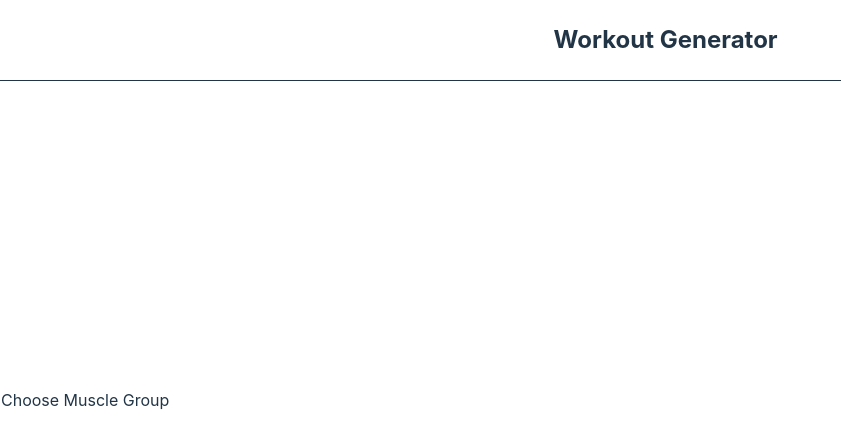
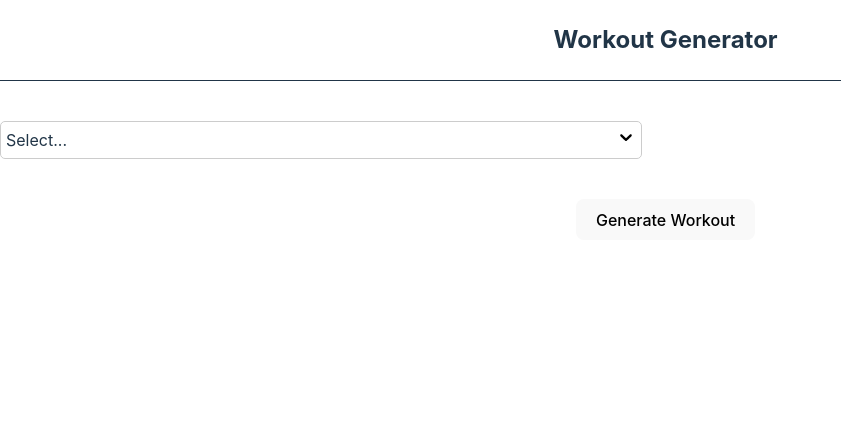
Before and after one commit to khintz34/workout-generator, a React (Vite) app: page / in a window 1280 px wide. Shown: the top 448 px of the page, without its empty margins (0-841 px from the left). Built offline with nearby package versions, Linux system fonts and the light colour scheme.

Commit message:
init dropdown

```diff
--- a/index.html
+++ b/index.html
@@ -4,7 +4,7 @@
     <meta charset="UTF-8" />
     <link rel="icon" type="image/svg+xml" href="/vite.svg" />
     <meta name="viewport" content="width=device-width, initial-scale=1.0" />
-    <title>Vite + React</title>
+    <title>Workout Generator</title>
   </head>
   <body>
     <div id="root"></div>
--- a/package.json
+++ b/package.json
@@ -20,5 +20,9 @@
     "@types/react-dom": "^18.0.10",
     "@vitejs/plugin-react": "^3.1.0",
     "vite": "^4.1.0"
+  },
+  "parserOptions": {
+    "sourceType": "module",
+    "allowImportExportEverywhere": true
   }
 }
--- a/src/App.css
+++ b/src/App.css
@@ -1,4 +1,9 @@
 #root {
   text-align: center;
   --main-background: #242424;
+  margin: 0;
+  padding: 0;
+  position: fixed;
+  top: 0;
+  height: 100vh;
 }
--- a/src/App.jsx
+++ b/src/App.jsx
@@ -1,10 +1,7 @@
-import { useState } from "react";
 import "./App.css";
 import Home from "./components/home/Home";
 
 function App() {
-  const [count, setCount] = useState(0);
-
   return (
     <div className="App">
       <Home />
--- a/src/assets/choices.js
+++ b/src/assets/choices.js
@@ -1,10 +1,10 @@
 export const MuscleGroup = [
-  "Back / Bicep",
-  "Chest / Tricep",
-  "Legs",
-  "Cardio",
-  "Full Upper Body",
-  "Full Body",
+  { value: "Back / Bicep", label: "Back / Bicep" },
+  { value: "Chest / Tricep", label: "Chest / Tricep" },
+  { value: "Legs", label: "Legs" },
+  { value: "Cardio", label: "Cardio" },
+  { value: "Full Upper Body", label: "Full Upper Body" },
+  { value: "Full Body", label: "Full Body" },
 ];
 
 export const WorkoutType = ["Body Weight", "Traditional Strength", "HIIT"];
--- a/src/components/choices/Choice.jsx
+++ b/src/components/choices/Choice.jsx
@@ -1,12 +1,51 @@
 import React from "react";
 import Header from "../header/Header";
+import { FontAwesomeIcon } from "@fortawesome/react-fontawesome";
+import { faChevronDown } from "@fortawesome/free-solid-svg-icons";
+import "./choice.css";
 
 const Choice = (props) => {
+  const getDisplay = () => {
+    return { placeholder };
+  };
+
   return (
-    <div className="choice-container">
-      <label className="whiteOutline">{props.title}</label>
+    <div className="dropdown-container">
+      <div className="dropdown-input">
+        <div className="dropdown-selected-value">Select...</div>
+        <div className="dropdown-tools">
+          <div className="dropdown-tool">
+            {" "}
+            <FontAwesomeIcon icon={faChevronDown} />
+          </div>
+        </div>
+      </div>
     </div>
   );
 };
 
 export default Choice;
+
+{
+  /* <div className="dropdown-container">
+<div className="dropdown-input">
+  <div className="dropdown-selected-value">Select...</div>
+  <div className="dropdown-tools">
+    <div className="dropdown-tool">{faChevronDown}asdfsd</div>
+  </div>
+</div>
+</div> */
+}
+
+{
+  /* <h2>{props.title}</h2>
+<select id={props.for} name={props.for} className="choiceSelect">
+  {props.list.map((value, index) => {
+    return (
+      <option value={value} key={`keyOption-${index}-${value}`}>
+        {value}
+      </option>
+    );
+  })}
+</select> */
+}
--- /dev/null
+++ b/src/components/choices/choice.css
@@ -0,0 +1,12 @@
+.choice-container {
+  width: 100vw;
+  max-width: 100vw;
+  display: flex;
+  flex-direction: column;
+  align-items: center;
+  margin-top: 5vh;
+}
+
+.choiceSelect {
+  /* position: absolute; */
+}
--- /dev/null
+++ b/src/components/dropdown/Dropdown.jsx
@@ -0,0 +1,82 @@
+import React, { useEffect, useState } from "react";
+import "./dropdown.css";
+
+const Icon = () => {
+  return (
+    <svg height="20" width="20" viewBox="0 0 20 20">
+      <path d="M4.516 7.548c0.436-0.446 1.043-0.481 1.576 0l3.908 3.747 3.908-3.747c0.533-0.481 1.141-0.446 1.574 0 0.436 0.445 0.408 1.197 0 1.615-0.406 0.418-4.695 4.502-4.695 4.502-0.217 0.223-0.502 0.335-0.787 0.335s-0.57-0.112-0.789-0.335c0 0-4.287-4.084-4.695-4.502s-0.436-1.17 0-1.615z"></path>
+    </svg>
+  );
+};
+
+const Dropdown = ({ placeHolder, options }) => {
+  const [showMenu, setShowMenu] = useState(false);
+  const [selectedValue, setSelectedValue] = useState(null);
+
+  useEffect(() => {
+    const handler = () => setShowMenu(false);
+
+    window.addEventListener("click", handler);
+    return () => {
+      window.removeEventListener("click", handler);
+    };
+  });
+
+  const handleInputClick = (e) => {
+    e.stopPropagation();
+    setShowMenu(!showMenu);
+  };
+
+  const getDisplay = () => {
+    if (selectedValue) {
+      return selectedValue.label;
+    }
+    return placeHolder;
+  };
+
+  const onItemClick = (option) => {
+    setSelectedValue(option);
+  };
+
+  const isSelected = (option) => {
+    if (!selectedValue) {
+      return false;
+    }
+
+    return selectedValue.value === option.value;
+  };
+
+  return (
+    <div className="dropdown-container">
+      <div className="dropdown-input" onClick={handleInputClick}>
+        {showMenu && (
+          <div className="dropdown-menu">
+            {options.map((option) => {
+              return (
+                <div
+                  onClick={() => {
+                    onItemClick(option);
+                  }}
+                  className={`dropdown-item ${
+                    isSelected(option) && "selected"
+                  }`}
+                  key={option.value}
+                >
+                  {option.label}
+                </div>
+              );
+            })}
+          </div>
+        )}
+        <div className="dropdown-selected-value">{getDisplay()}</div>
+        <div className="dropdown-tools">
+          <div className="dropdown-tool">
+            <Icon />
+          </div>
+        </div>
+      </div>
+    </div>
+  );
+};
+
+export default Dropdown;
--- /dev/null
+++ b/src/components/dropdown/dropdown.css
@@ -0,0 +1,43 @@
+.dropdown-container {
+  text-align: left;
+  border: 1px solid #ccc;
+  position: relative;
+  border-radius: 5px;
+  width: 50vw;
+  margin-top: 5vh;
+}
+
+.dropdown-input {
+  padding: 5px;
+  display: flex;
+  align-items: center;
+  justify-content: space-between;
+  user-select: none;
+}
+
+.dropdown-menu {
+  position: absolute;
+  transform: translateY(12vh);
+  width: 50vw;
+  border: 1px solid #ccc;
+  border-radius: 5px;
+  overflow: auto;
+  max-height: 150px;
+  background-color: #fff;
+  z-index: 99;
+}
+
+.dropdown-item {
+  padding: 5px;
+  cursor: pointer;
+  color: black;
+}
+
+.dropdown-item:hover {
+  background-color: #9fc3f870;
+}
+
+.dropdown-item.selected {
+  background-color: #0d6efd;
+  color: #fff;
+}
--- a/src/components/header/header.css
+++ b/src/components/header/header.css
@@ -3,7 +3,7 @@
   width: 100vw;
   max-width: 100vw;
   height: 10vh;
-  position: fixed;
+  position: relative;
   top: 0;
   padding: 0 2vw;
 }
--- a/src/components/home/Home.jsx
+++ b/src/components/home/Home.jsx
@@ -1,12 +1,22 @@
 import React from "react";
+import { MuscleGroup, WorkoutType } from "../../assets/choices";
 import Choice from "../choices/Choice";
+import Dropdown from "../dropdown/Dropdown";
 import Header from "../header/Header";
+import "./home.css";
 
 const Home = () => {
   return (
     <div>
       <Header />
-      <Choice title="Choose Muscle Group" />
+      <Dropdown placeHolder="Select..." options={MuscleGroup} />
+      {/* <Choice
+        title="Choose Muscle Group"
+        for="groupChoice"
+        list={MuscleGroup}
+      /> */}
+      {/* <Choice title="Choose Workout Type" for="typeChoice" list={WorkoutType} /> */}
+      <button className="buttonGenerate">Generate Workout</button>
     </div>
   );
 };
--- /dev/null
+++ b/src/components/home/home.css
@@ -0,0 +1,3 @@
+.buttonGenerate {
+  margin-top: 5vh;
+}
```
